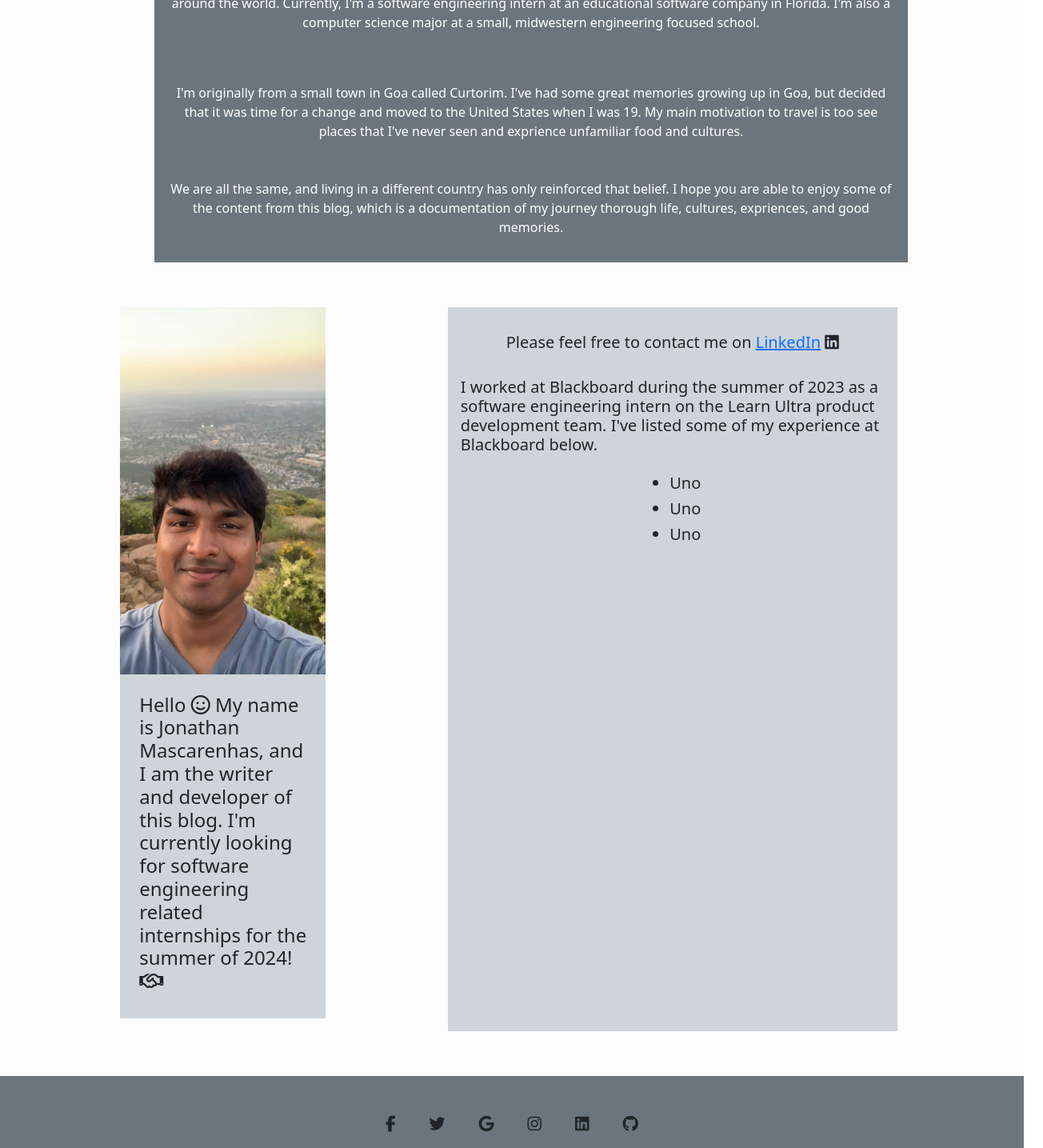
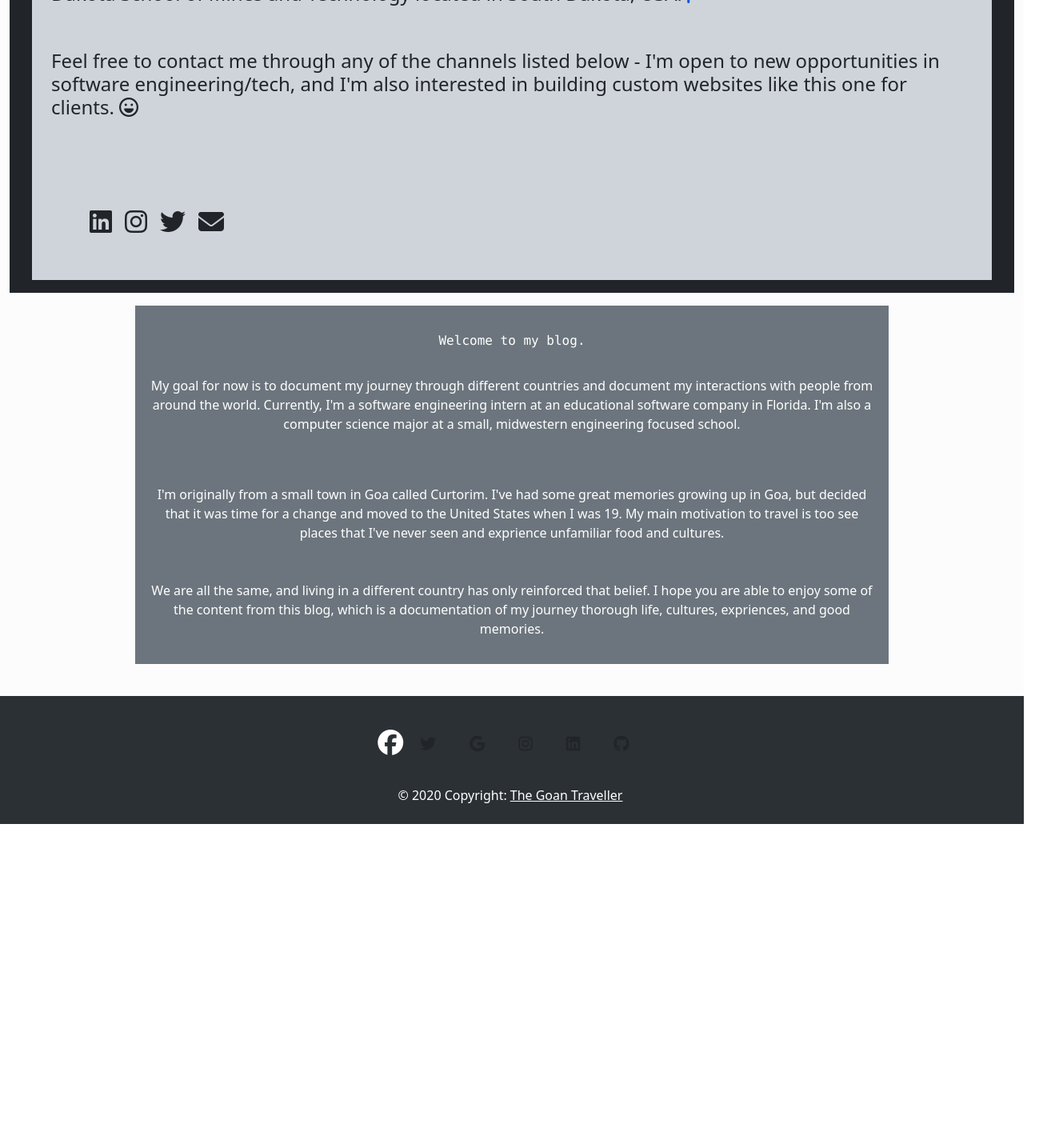
Before and after one commit to JonathanAlexMasc/travel-blog, a React (Create React App) app: page /about in a window 1280 px wide. Shown: the part 200-1635 px from the top of the page at 80% size, 1304 px wide, since content can reach past the window. After the commit the page ends 1230 px from the top, so only its background shows below. Built offline with nearby package versions, Linux system fonts and the light colour scheme.

Commit message:
some optimizations

```diff
--- a/src/App.tsx
+++ b/src/App.tsx
@@ -9,7 +9,6 @@ import "./App.css";
 import { createBrowserRouter, Routes, Route, Link, createRoutesFromElements, RouterProvider } from 'react-router-dom';
 import HomePage from './pages/HomePage';
 import NotFound from './pages/NotFound';
-import ContactPage from './pages/ContactPage';
 
 const router = createBrowserRouter(
   createRoutesFromElements(
@@ -17,7 +16,6 @@ const router = createBrowserRouter(
       <Route path='*' element={<NotFound />} />
       <Route path="/" element={<HomePage />} />
       <Route path="/about" element={<AboutMe />} />
-      <Route path="/about/contact" element={<ContactPage />} />
       <Route path="/listblogs/blog/:blogId" element={<BlogPage />} />
       <Route path="/listblogs" element={<ListBlogsPage />} />
     </Route>
--- /dev/null
+++ b/src/components/AboutMe.jsx
@@ -0,0 +1,52 @@
+import React from "react";
+import { Container } from "react-bootstrap";
+import { Card, Image } from "react-bootstrap";
+import ayothatsme from './ayothatsme.jpg';
+
+//note - image dimensions are in pixels
+
+export default function AboutMe() {
+    return (
+        <Container fluid className="d-flex flex-column align-items-center my-4">
+            <Container fluid className="d-flex align-items-start bg-dark">
+                <Container fluid className="bg-dark-subtle p-4 m-3">
+                    <h4>Hello <i className="fa-regular fa-face-smile"></i> My name is Jonathan Mascarenhas, and I am the writer and developer of this blog. I'm originally from a small town in Goa called Curtorim, and a computer science major at the South Dakota School of Mines and Technology located in South Dakota, USA. <i className="fa-solid fa-flag-usa" style={{ color: "#0056d6" }}></i></h4>
+                    <br /><br />
+
+                    <h4>Feel free to contact me through any of the channels listed below - I'm open to new opportunities in software engineering/tech, and I'm also interested in building custom websites like this one for clients. <i className="fa-regular fa-face-laugh"></i></h4>
+                    <br /><br /><br />
+
+                    <div className="d-flex gap-3 m-5 align-items-center">
+                        <i className="fa-brands fa-linkedin fa-2xl"></i>
+                        <i className="fa-brands fa-instagram fa-2xl"></i>
+                        <i className="fa-brands fa-twitter fa-2xl"></i>
+                        <i className="fa-solid fa-envelope fa-2xl"></i>
+                    </div>
+
+                </Container>
+            </Container>
+            <Container fluid className="d-flex flex-column text-white text-center bg-secondary m-3 p-3 w-75" data-bs-theme="dark">
+                <p className="m-3 font-monospace">
+                    Welcome to my blog.
+                </p>
+                <p className="text-wrap mt-3">
+                    My goal for now is to document my journey through different countries and document
+                    my interactions with people from around the world. Currently, I'm a software engineering
+                    intern at an educational software company in Florida. I'm also a computer science major
+                    at a small, midwestern engineering focused school.
+                </p>
+                <p className="text-wrap mt-5 mb-5">
+                    I'm originally from a small town in Goa called Curtorim. I've had some great memories growing
+                    up in Goa, but decided that it was time for a change and moved to the United States when I was
+                    19. My main motivation to travel is too see places that I've never seen and exprience unfamiliar
+                    food and cultures.
+                </p>
+                <p className="text-wrap">
+                    We are all the same, and living in a different country has only reinforced that belief. I hope you are
+                    able to enjoy some of the content from this blog, which is a documentation of my journey thorough life,
+                    cultures, expriences, and good memories.
+                </p>
+            </Container>
+        </Container >
+    )
+}
--- a/src/components/AboutMe.tsx
+++ /dev/null
@@ -1,36 +0,0 @@
-import React from "react";
-import { Container } from "react-bootstrap";
-import { Card } from "react-bootstrap";
-import ContactPage from "../pages/ContactPage";
-
-//note - image dimensions are in pixels
-
-export default function AboutMe() {
-    return (
-        <Container fluid className="d-flex flex-column gap-4 align-content-center m-4">
-            <Container fluid className="d-flex flex-column text-white text-center bg-secondary p-3 w-75" data-bs-theme="dark">
-                <p className="m-3 font-monospace">
-                    Welcome to my blog.
-                </p>
-                <p className="text-wrap mt-3">
-                    My goal for now is to document my journey through different countries and document
-                    my interactions with people from around the world. Currently, I'm a software engineering
-                    intern at an educational software company in Florida. I'm also a computer science major
-                    at a small, midwestern engineering focused school.
-                </p>
-                <p className="text-wrap mt-5 mb-5">
-                    I'm originally from a small town in Goa called Curtorim. I've had some great memories growing
-                    up in Goa, but decided that it was time for a change and moved to the United States when I was
-                    19. My main motivation to travel is too see places that I've never seen and exprience unfamiliar
-                    food and cultures.
-                </p>
-                <p className="text-wrap">
-                    We are all the same, and living in a different country has only reinforced that belief. I hope you are
-                    able to enjoy some of the content from this blog, which is a documentation of my journey thorough life,
-                    cultures, expriences, and good memories.
-                </p>
-            </Container>
-            <ContactPage />
-        </Container >
-    )
-}
--- a/src/components/Footer.jsx
+++ b/src/components/Footer.jsx
@@ -1,66 +1,58 @@
 import React from 'react';
-import { MDBFooter, MDBContainer, MDBRow, MDBCol, MDBIcon, MDBInput, MDBBtn } from 'mdb-react-ui-kit';
 import { Container } from 'react-bootstrap';
 
 export default function Footer() {
     return (
-        <div className='bg-secondary' data-bs-theme="dark">
-            <div class="container my-2">
-                <footer class="text-center text-white">
-                    <div class="container pt-4">
-                        <section class="mb-2">
+        <div className="bg-body-tertiary" data-bs-theme='dark'>
+            <div className="container my-2">
+                <footer className="text-center text-white">
+                    <div className="container pt-4">
+                        <section className="mb-2">
+                            <i className="fa-brands fa-facebook fa-2xl" style={{ color: "#ffffff" }}></i>
                             <a
-                                class="btn btn-link btn-floating btn-lg text-dark m-1"
+                                className="btn btn-link btn-floating btn-lg text-dark m-1"
                                 href="#!"
                                 role="button"
                                 data-mdb-ripple-color="dark"
-                            ><i class="fab fa-facebook-f"></i
+                            ><i className="fab fa-twitter"></i
                             ></a>
 
                             <a
-                                class="btn btn-link btn-floating btn-lg text-dark m-1"
+                                className="btn btn-link btn-floating btn-lg text-dark m-1"
                                 href="#!"
                                 role="button"
                                 data-mdb-ripple-color="dark"
-                            ><i class="fab fa-twitter"></i
+                            ><i className="fab fa-google"></i
                             ></a>
 
                             <a
-                                class="btn btn-link btn-floating btn-lg text-dark m-1"
+                                className="btn btn-link btn-floating btn-lg text-dark m-1"
                                 href="#!"
                                 role="button"
                                 data-mdb-ripple-color="dark"
-                            ><i class="fab fa-google"></i
+                            ><i className="fab fa-instagram"></i
                             ></a>
 
                             <a
-                                class="btn btn-link btn-floating btn-lg text-dark m-1"
+                                className="btn btn-link btn-floating btn-lg text-dark m-1"
                                 href="#!"
                                 role="button"
                                 data-mdb-ripple-color="dark"
-                            ><i class="fab fa-instagram"></i
+                            ><i className="fab fa-linkedin"></i
                             ></a>
-
                             <a
-                                class="btn btn-link btn-floating btn-lg text-dark m-1"
+                                className="btn btn-link btn-floating btn-lg text-dark m-1"
                                 href="#!"
                                 role="button"
                                 data-mdb-ripple-color="dark"
-                            ><i class="fab fa-linkedin"></i
-                            ></a>
-                            <a
-                                class="btn btn-link btn-floating btn-lg text-dark m-1"
-                                href="#!"
-                                role="button"
-                                data-mdb-ripple-color="dark"
-                            ><i class="fab fa-github"></i
+                            ><i className="fab fa-github"></i
                             ></a>
                         </section>
                     </div>
 
-                    <div class="text-center text-dark p-3">
+                    <div className="text-center text-lg text-white p-3">
                         © 2020 Copyright:
-                        <a class="text-dark" href="/">The Goan Traveller</a>
+                        <a className="text-lg text-white m-1" href="/">The Goan Traveller</a>
                     </div>
                 </footer>
 
--- a/src/pages/ContactPage.jsx
+++ /dev/null
@@ -1,28 +0,0 @@
-import React from "react"
-import { Container, Image, Card } from "react-bootstrap"
-import ayothatsme from './ayothatsme.jpg';
-
-export default function ContactPage() {
-
-    return (
-        <Container className="d-flex m-4 p-2">
-            <Container className="d-flex flex-column w-25">
-                <Image src={ayothatsme} className="img-fluid h-auto" />
-                <p className="bg-dark-subtle p-4">
-                    <h4>Hello <i class="fa-regular fa-face-smile"></i> My name is Jonathan Mascarenhas, and I am the writer and developer of this blog. I'm currently looking for software engineering related internships for the summer of 2024! <i class="fa-regular fa-handshake"></i> </h4>
-                </p>
-            </Container>
-            <Container className="d-flex flex-column gap-3 w-50 p-3 bg-dark-subtle align-items-center">
-                <h5 className="my-3">Please feel free to contact me on <a href="https://www.linkedin.com/in/jonathanmascarenhas/">LinkedIn</a> <i class="fa-brands fa-linkedin"></i> </h5>
-                <h5>
-                    I worked at Blackboard during the summer of 2023 as a software engineering intern on the Learn Ultra product development team. I've listed some of my experience at Blackboard below.
-                </h5>
-                <ul>
-                    <h5><li>Uno</li></h5>
-                    <h5><li>Uno</li></h5>
-                    <h5><li>Uno</li></h5>
-                </ul>
-            </Container>
-        </Container>
-    )
-}
```
Also changed, not shown: src/components/ayothatsme.jpg (renamed from src/pages/ayothatsme.jpg).
